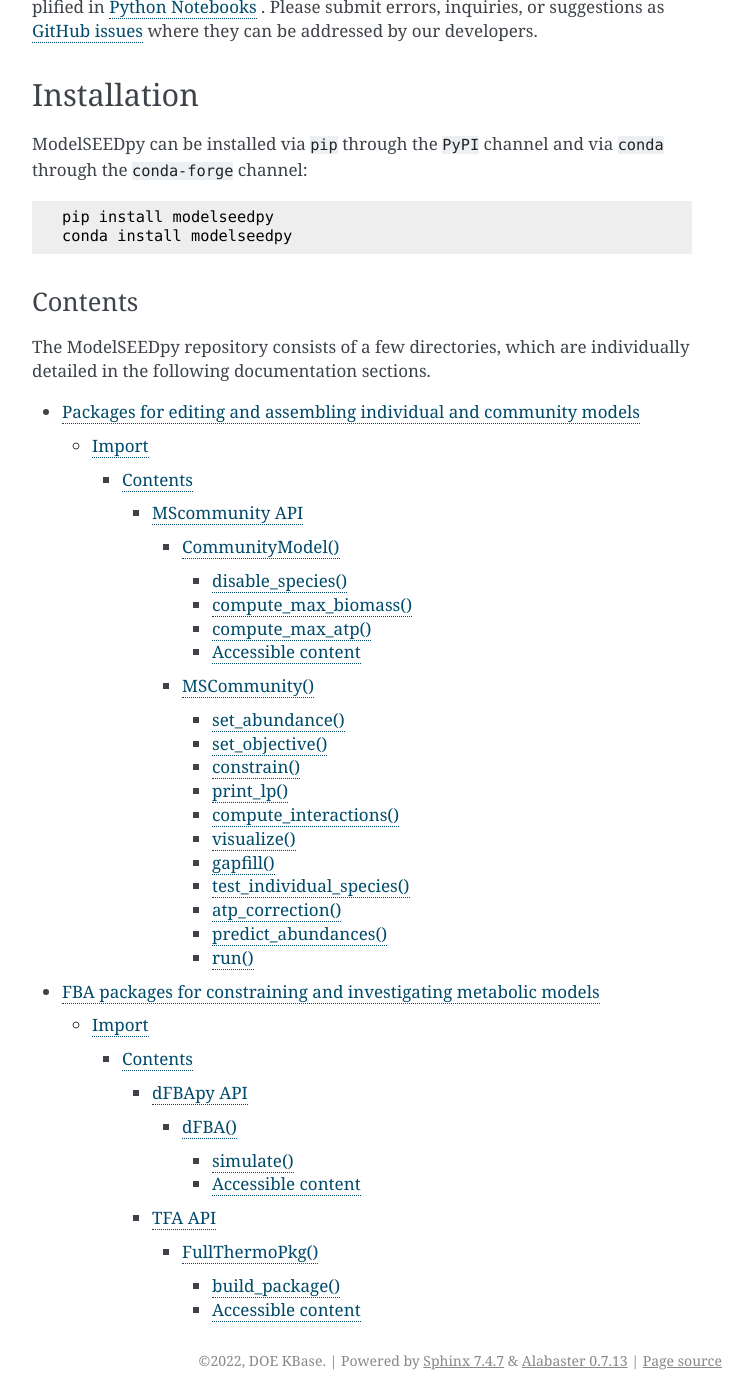
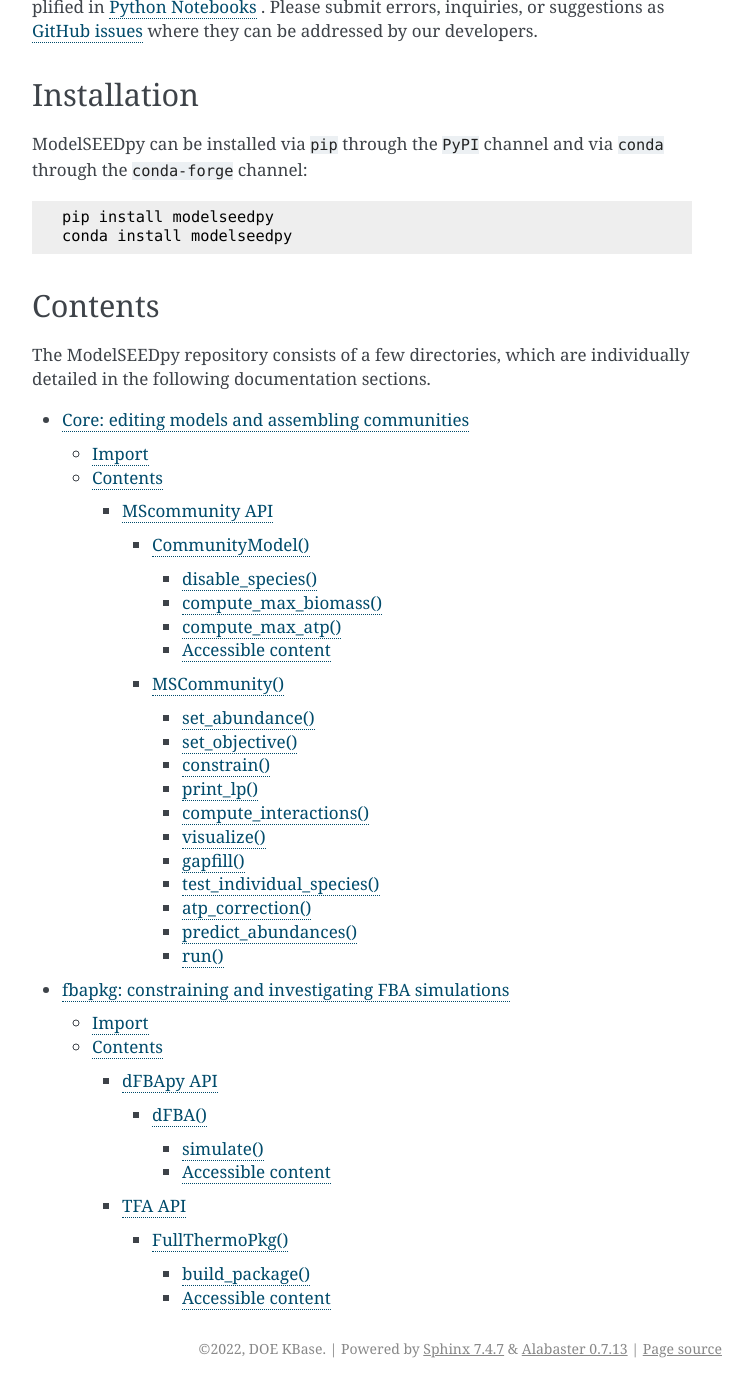
Before and after one commit to ModelSEED/ModelSEEDpy, a Sphinx documentation site: the page built from docs/source/index.rst, in a window 1280 px wide and 1400 px high, scrolled down 494 px. Shown: the whole window, without its empty margins (388-1140 px from the left). Built offline with Sphinx 7.4.7, drawn with Linux system fonts in a browser that asks for light colours.

Commit message:
update the docs indices

```diff
--- a/docs/source/core_index.rst
+++ b/docs/source/core_index.rst
@@ -1,10 +1,10 @@
-Packages for editing and assembling individual and community models
+Core: editing models and assembling communities
 ________________________________________________________________________
 
 |docs|
 
-.. |docs| image:: https://readthedocs.org/projects/rosspy/badge/?version=latest
-   :target: https://rosspy.readthedocs.io/en/latest/?badge=latest
+.. |docs| image:: https://readthedocs.org/projects/modelseedpy/badge/?version=latest
+   :target: https://modelseedpy.readthedocs.io/en/latest/?badge=latest
    :alt: Documentation Status
 
 .. |PyPI version| image:: https://img.shields.io/pypi/v/modelseedpy.svg?logo=PyPI&logoColor=brightgreen
@@ -33,8 +33,9 @@
 
  from modelseedpy.core import *
 
+----------------------
 Contents
---------
+----------------------
 
 The core set of ModelSEEDpy packages consist of the following:
 
--- a/docs/source/fbapkg_index.rst
+++ b/docs/source/fbapkg_index.rst
@@ -1,10 +1,10 @@
-FBA packages for constraining and investigating metabolic models
+fbapkg: constraining and investigating FBA simulations
 ________________________________________________________________________
 
 |docs|
 
-.. |docs| image:: https://readthedocs.org/projects/rosspy/badge/?version=latest
-   :target: https://rosspy.readthedocs.io/en/latest/?badge=latest
+.. |docs| image:: https://readthedocs.org/projects/modelseedpy/badge/?version=latest
+   :target: https://modelseedpy.readthedocs.io/en/latest/?badge=latest
    :alt: Documentation Status
 
 .. |PyPI version| image:: https://img.shields.io/pypi/v/modelseedpy.svg?logo=PyPI&logoColor=brightgreen
@@ -34,8 +34,10 @@
 
  from modelseedpy.fbapkg import *
 
+
+----------------------
 Contents
---------
+----------------------
 
 The core set of ModelSEEDpy packages consist of the following:
 
--- a/docs/source/index.rst
+++ b/docs/source/index.rst
@@ -36,8 +36,9 @@
  conda install modelseedpy
 
 
+----------------------
 Contents
---------
+----------------------
 
 The ModelSEEDpy repository consists of a few directories, which are individually detailed in the following documentation sections.
 
```
Also changed, not shown: other parts of docs/source/core_index.rst (+1 -1 lines).
